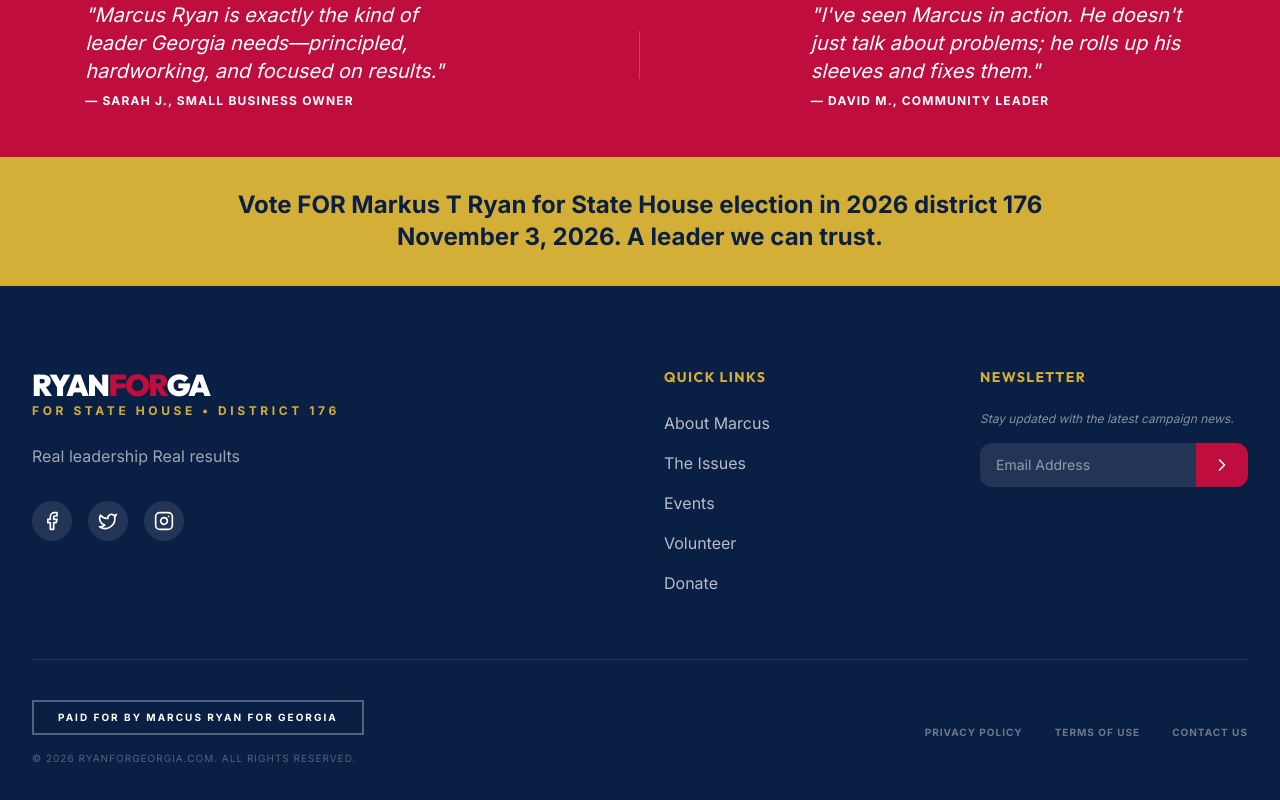
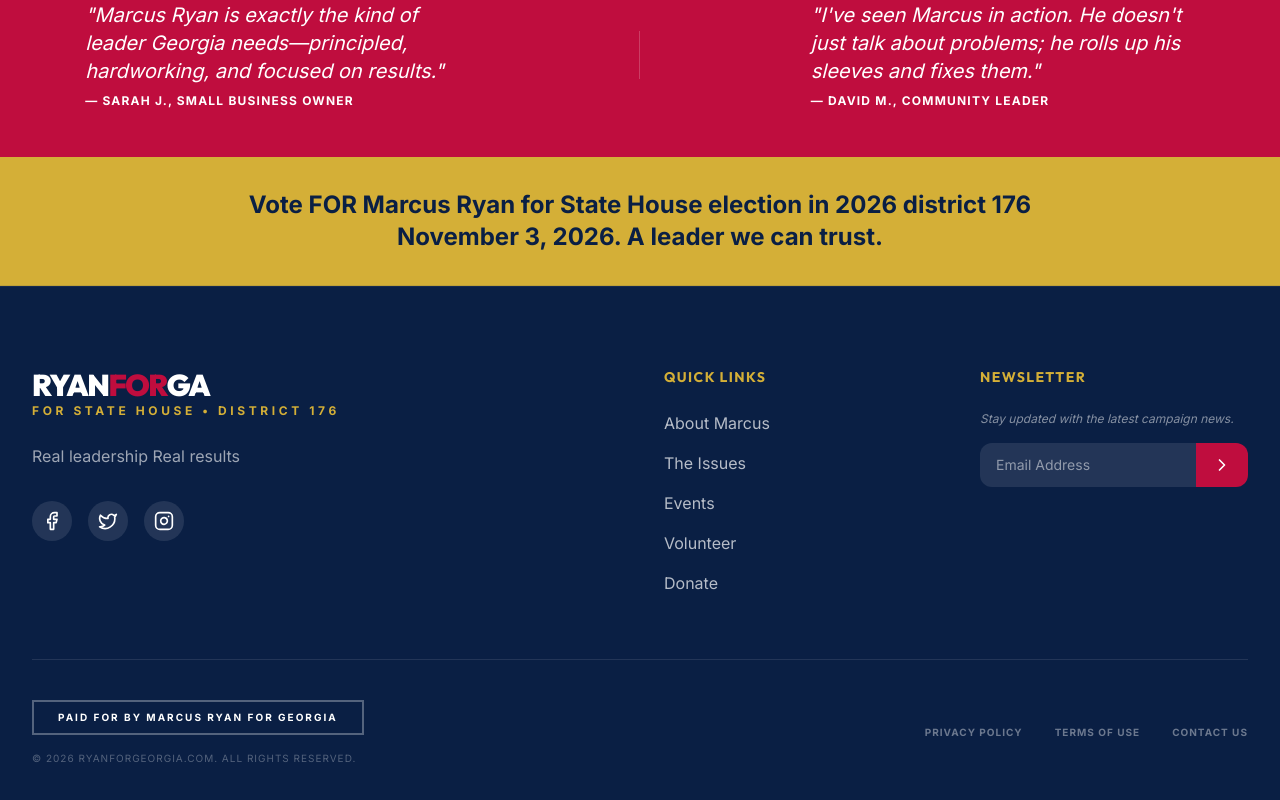
Before and after one commit to Awkward8787/RYANFORGA, a React (Vite) app: page / in a window 1280 px wide. Shown: the part 5244-6044 px from the top of the page. Built offline with nearby package versions, Linux system fonts and the light colour scheme; no server answers.

Commit message:
fix: Correct candidate name spelling
The candidate's name in the voting reminder strip was misspelled. This commit corrects it to "Marcus Ryan".

```diff
--- a/src/App.tsx
+++ b/src/App.tsx
@@ -638,7 +638,7 @@ export default function App() {
       <div className="bg-ga-gold py-8 px-4 text-center border-b border-ga-navy/10">
         <div className="max-w-4xl mx-auto">
           <p className="text-xl md:text-2xl font-bold text-ga-navy">
-            Vote FOR Markus T Ryan for State House election in 2026 district 176 November 3, 2026. A leader we can trust.
+            Vote FOR Marcus Ryan for State House election in 2026 district 176 November 3, 2026. A leader we can trust.
           </p>
         </div>
       </div>
```
